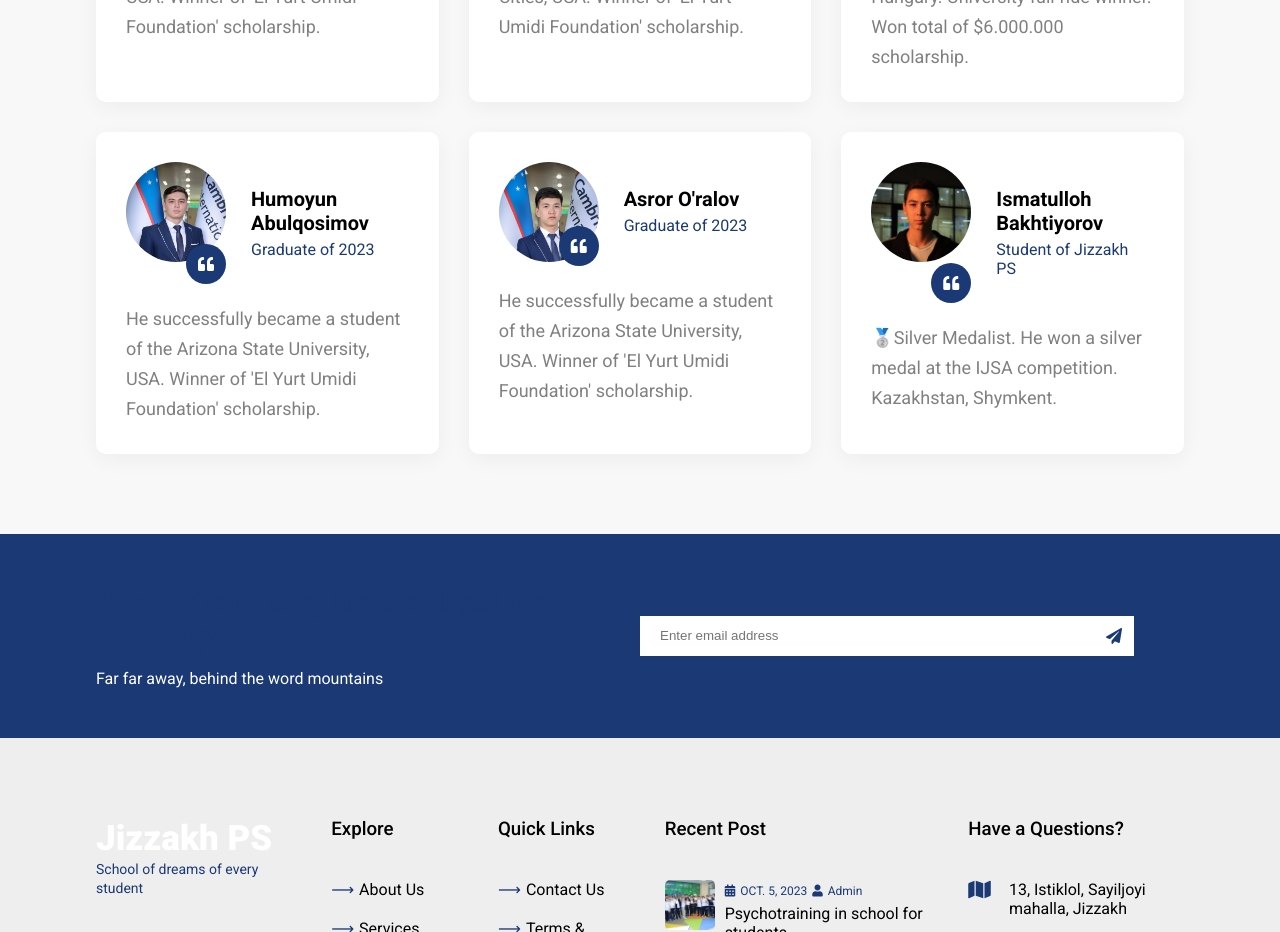
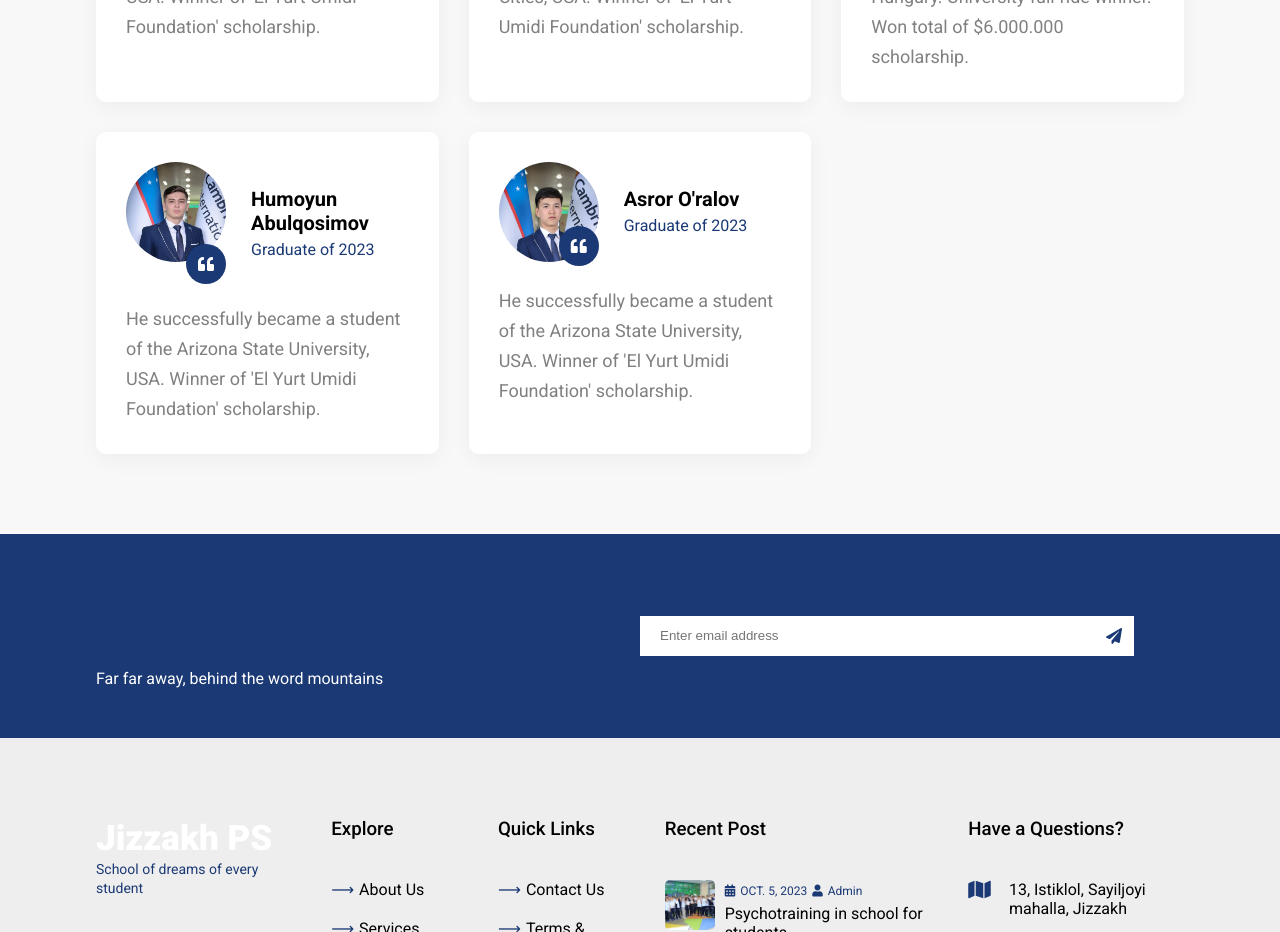
Before and after one commit to behzodk/jizzakhps.v2, a React (Create React App) app: page /alumni in a window 1280 px wide. Shown: the part 1220-2152 px from the top of the page. Built offline with nearby package versions, Linux system fonts and the light colour scheme.

Commit message:
Update dummydata.js

```diff
--- a/src/dummydata.js
+++ b/src/dummydata.js
@@ -428,12 +428,5 @@ export const homeAbout = [
       post: "Graduate of 2023",
       desc: "He successfully became a student of the Arizona State University, USA. Winner of 'El Yurt Umidi Foundation' scholarship.",
       cover: "./images/testo/asror.jpg",
-    },
-    {
-      id: 5,
-      name: "Ismatulloh Bakhtiyorov",
-      post: "Student of Jizzakh PS",
-      desc: "🥈Silver Medalist. He won a silver medal at the IJSA competition. Kazakhstan, Shymkent.",
-      cover: "./images/testo/ismatulloh.jpg",
-    },
+    }
   ]
```
